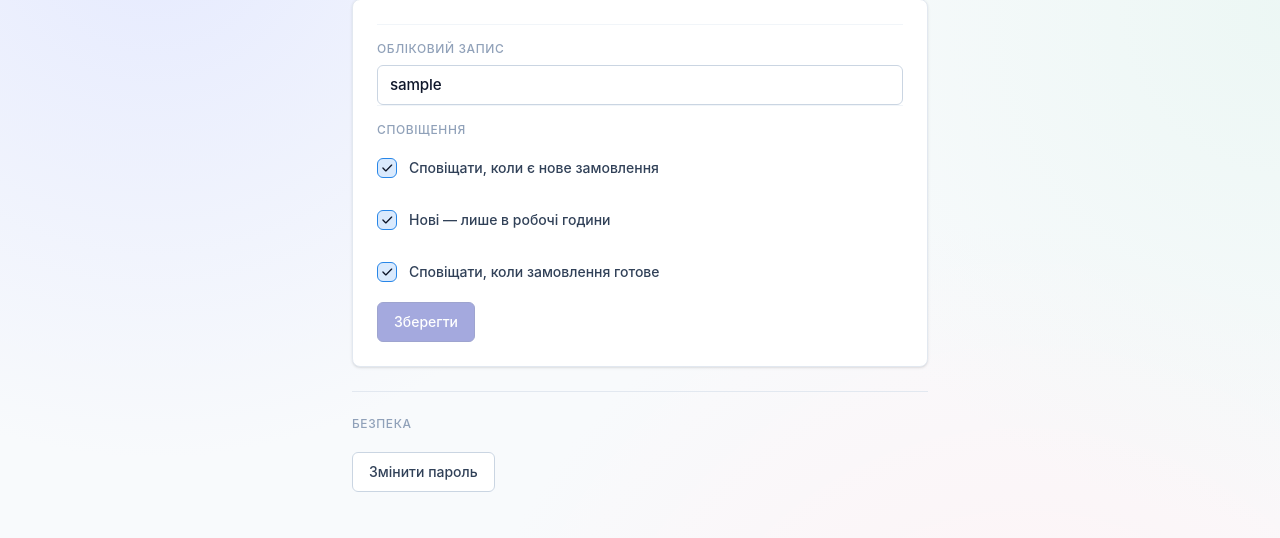
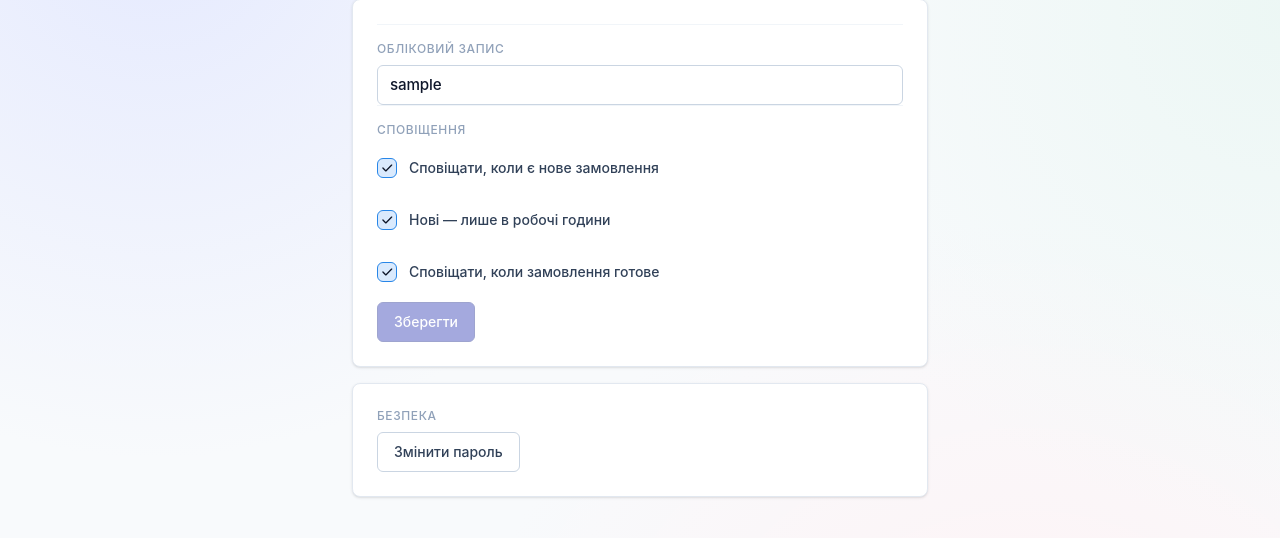
Before and after one commit to mykyyta/order-flow, a Django app: page /profile/ in a window 1280 px wide. Shown: the part 82-620 px from the top of the page. Run offline with Django 5.2, Linux system fonts and the light colour scheme; the visitor is signed in with stand-in values (Sample User, id 1); data comes from the database, SQL or seed files in the repository; style sheets or scripts are compiled from the project's sources; parts of the project's set-up code (start-up, migrations or seed data) failed here and were passed over.

Commit message:
Profile: move Security section to separate card
Save button applies only to account and notification settings,
so security (change password) is now in its own card.

Co-authored-by: Cursor <cursoragent@cursor.com>

```diff
--- a/templates/account/profile.html
+++ b/templates/account/profile.html
@@ -50,10 +50,11 @@
         </div>
     </div>
 
-    <!-- Безпека -->
-    <div class="mt-6 border-t border-slate-200 pt-6">
-        <h2 class="detail-group-title mb-3">Безпека</h2>
-        <a href="{% url 'change_password' %}" class="btn-secondary">Змінити пароль</a>
+    <div class="card mt-4">
+        <div class="form-card-body">
+            <h2 class="detail-group-title">Безпека</h2>
+            <a href="{% url 'change_password' %}" class="btn-secondary">Змінити пароль</a>
+        </div>
     </div>
 </div>
 
```
